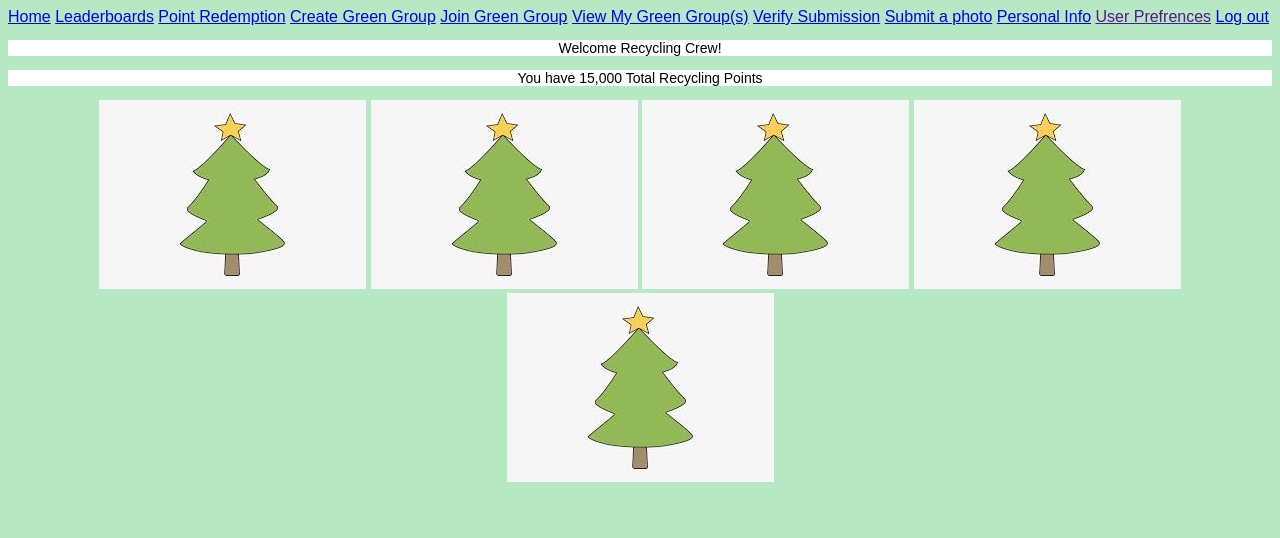
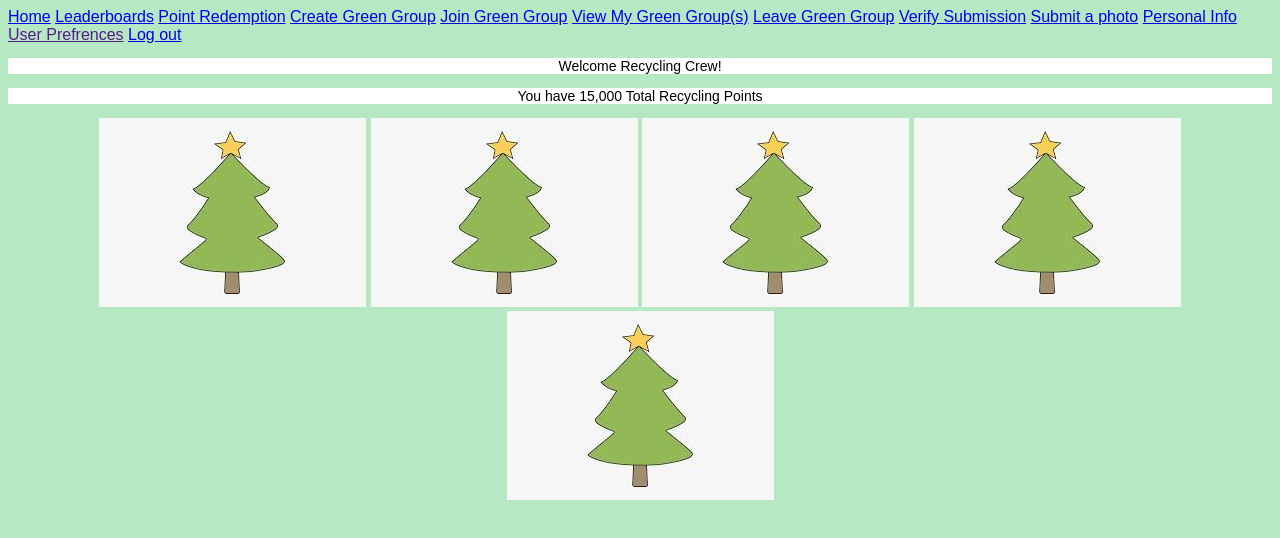
Before and after one commit to TeamBlanche/RecyclingProject, a plain HTML site: page green_group_home_page.html in a window 1280 px wide. Drawn offline with Linux system fonts and the light colour scheme.

Commit message:
GG home page

```diff
--- a/green_group_home_page.html
+++ b/green_group_home_page.html
@@ -13,6 +13,7 @@
             <a href="create_green_group.html">Create Green Group</a>
             <a href="join_green_group.html">Join Green Group</a>
             <a href="green_group_home_page.html">View My Green Group(s)</a>
+            <a href="mainPage.html">Leave Green Group</a>
             <a href="verifySubmissionsMenu.html">Verify Submission</a>
             <a href="submitPhoto.html">Submit a photo</a>
             <a href="user_account.html">Personal Info</a>
```
